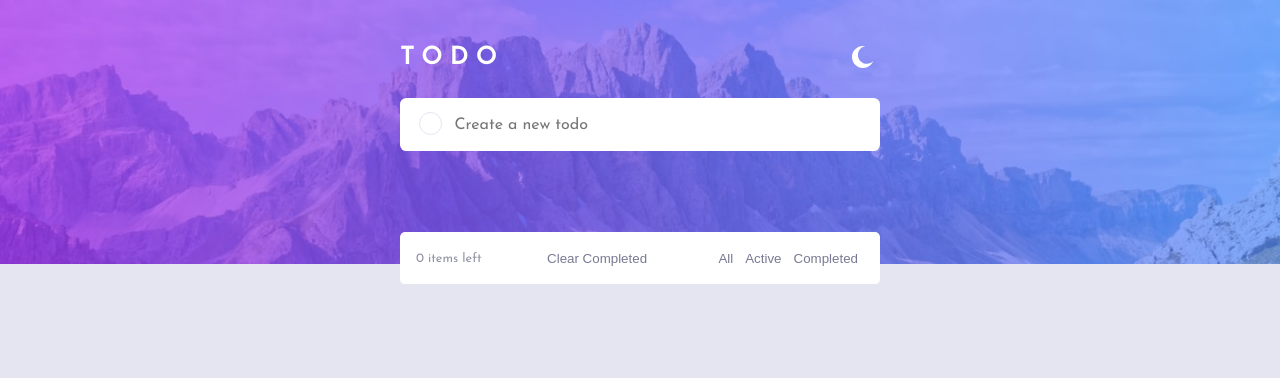
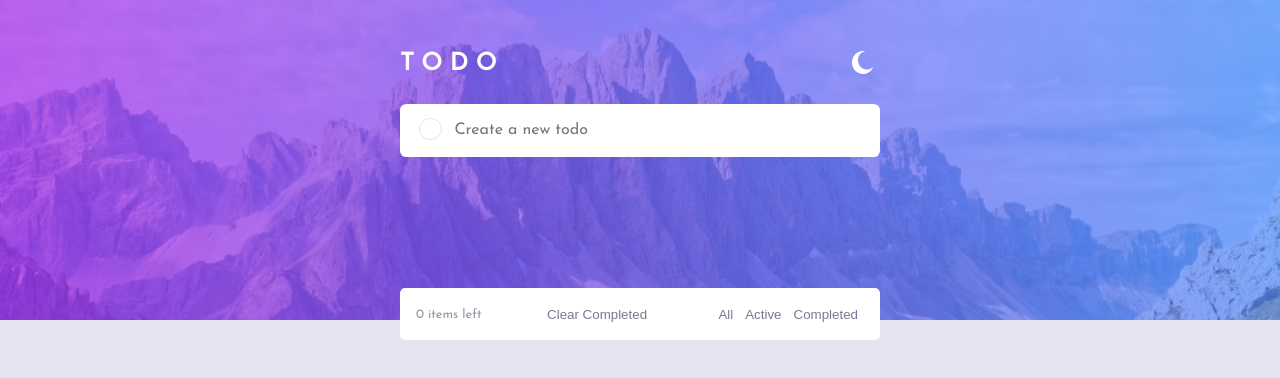
Before and after one commit to moinulhossainmahim/todo-app-reactjs, a React (Create React App) app: page / in a window 1280 px wide. Shown: the top 378 px of the page. Built offline with nearby package versions, Linux system fonts and the light colour scheme.

Commit message:
changed height of todo top and bottom portion

```diff
--- a/src/index.css
+++ b/src/index.css
@@ -76,11 +76,11 @@ body {
 
 .todo-top-portion {
 	position: relative;
-	height: 33vh;
+	height: 40vh;
 }
 
 .todo-bottom-portion {
-	min-height: calc(100vh - 33vh);
+	min-height: calc(100vh - 40vh);
 	background-color: var(--todo-bottom-portion);
 	display: flex;
 	justify-content: center;
```
